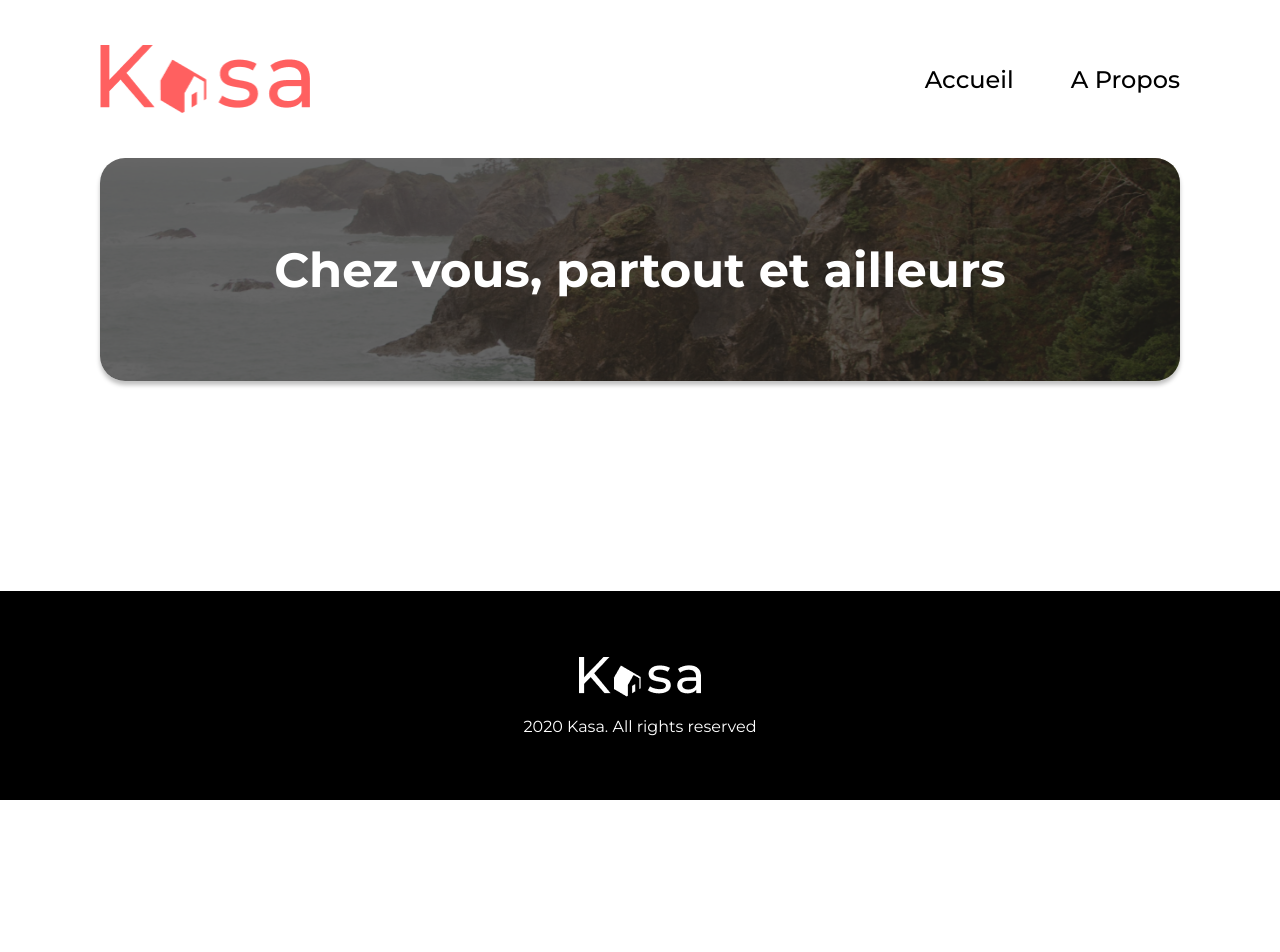
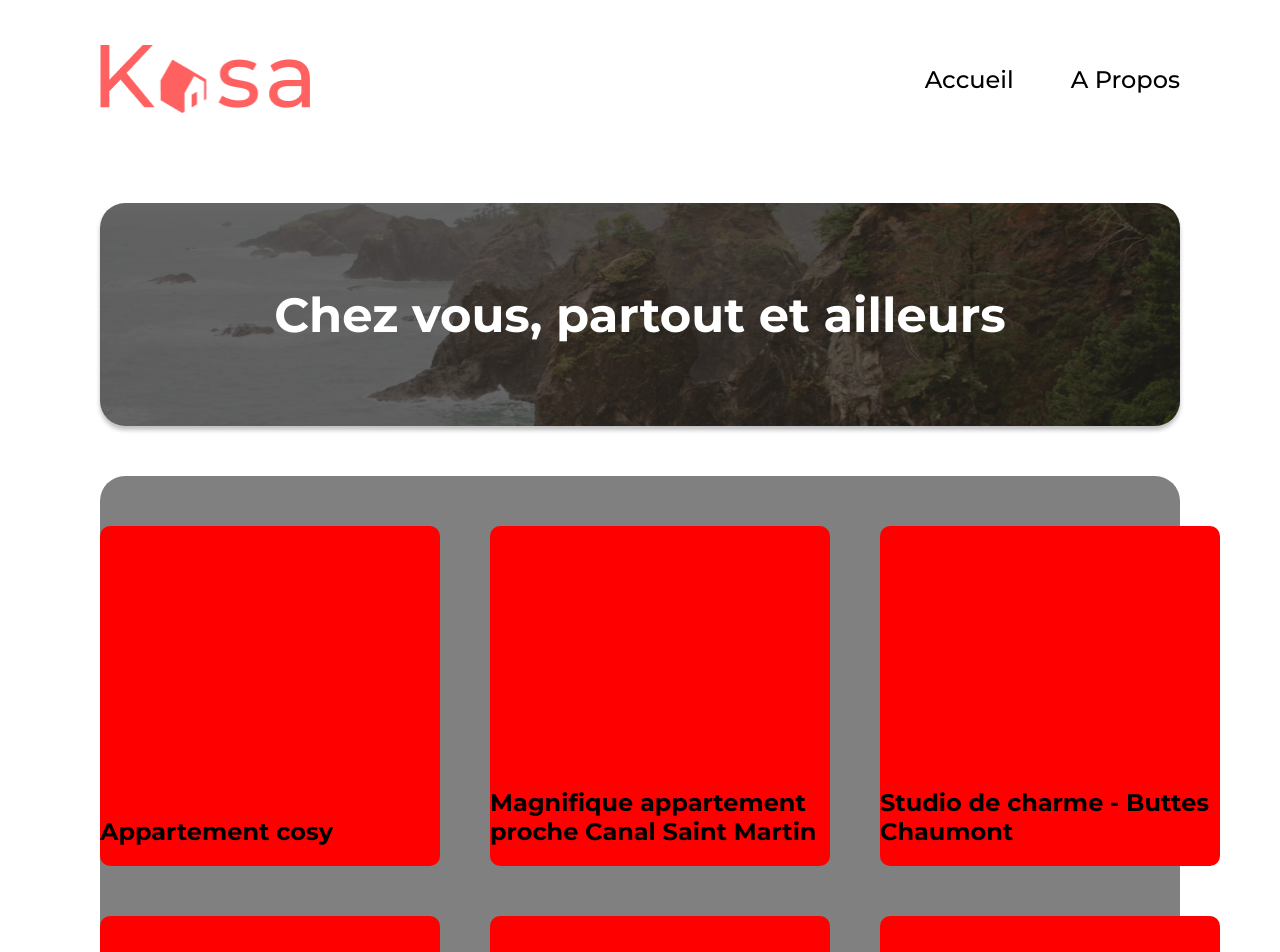
Before and after one commit to Mathieu-Poclet/kasa-projet, a React (Create React App) app: page / in a window 1280 px wide. Shown: the top 952 px of the page. Before the commit the page ends 800 px from the top, so only its background shows below. Built offline with nearby package versions, Linux system fonts and the light colour scheme.

Commit message:
card 06/05

```diff
--- a/src/components/Banner.js
+++ b/src/components/Banner.js
@@ -2,11 +2,6 @@ import plage from "../assets/plage.png"
 import "../styles/banner.scss"
 
 function Banner() {
-    // state (état, donnéées)
-
-    // comportement
-
-    // affichage (render)
     return (
         <div className='banner'>
             <img src={plage} alt="phot d'une plage" className="bannerImg" />
--- a/src/components/Card.js
+++ b/src/components/Card.js
@@ -0,0 +1,52 @@
+import React, { Component } from "react";
+import "../styles/card.scss";
+import Datas from "../datas/datas.json";
+
+
+
+const handleClick = (title) => {
+    console.log(title)
+
+}
+
+    export class Card extends Component {
+        render() {
+            return (
+                <div className="toto">
+                    {Datas.map((item, i) => (
+                        <div key={item.title} className="card" onClick={() => handleClick(item.title)}>
+
+                            <h2>{item.title}</h2>
+
+                        </div>
+                    ))}
+                </div>
+            )
+        }
+    }
+
+export default Card;
+
+
+// export class Card extends Component {
+//     render() {
+//         return (
+//             <div className="toto">
+//                 {Datas.map((item, i) => (
+//                     <ul className="card" onClick={() => handleClick(item.title)}>
+//                         <li key={item.title}>{item.title}</li>
+//                     </ul>
+//                 ))}
+//             </div>
+//         );
+//     }
+// }
+// export default Card;
+
+// {Datas.map((item, i, cover) => (
+//     <ul>
+//         <li key={i}>{item.id}</li>
+//         <li key={i}><img src={item.cover} alt="toto" /></li>
+
+//     </ul>
+// ))}
--- a/src/pages/Home.jsx
+++ b/src/pages/Home.jsx
@@ -1,11 +1,14 @@
 import '../styles/style.scss';
 import "../components/Banner";
 import Banner from '../components/Banner';
+import Card from '../components/Card';
+
 
 function Home() {
   return (
     <div className='main'>
       <Banner />
+      <Card />
     </div>
   )
 }
--- /dev/null
+++ b/src/styles/card.scss
@@ -0,0 +1,30 @@
+
+
+.toto {
+    background-color: grey;
+    border-radius: 25px;
+    display: grid;
+    grid-template-columns: repeat(3, 1fr);
+    //grid-auto-rows: minmax(100px, auto);
+    justify-items: center;
+    gap: 50px;
+    padding: 50px 0;
+
+
+    .card {
+        background-color: red;
+        width: 340px;
+        height: 340px;
+        border-radius: 10px;
+        position: relative;
+
+        h2 {
+            position: absolute;
+            bottom: 0;
+            left: 0;
+            z-index: 2;
+            display: flex;
+            align-items: end;
+        }
+    }
+}
--- a/src/styles/style.scss
+++ b/src/styles/style.scss
@@ -15,7 +15,7 @@ div#root{
 }
 
 .kasa-header, .main {
-    padding: 45px 100px 0 100px;
+    padding: 45px 100px 45px 100px;
 }
 
 .kasa-header {
@@ -46,7 +46,10 @@ div#root{
 }
 
 .main {
+    display: flex;
+    flex-direction: column;
     flex-grow: 1;
+    gap: 50px;
 }
 
 .kasa-footer {
```
